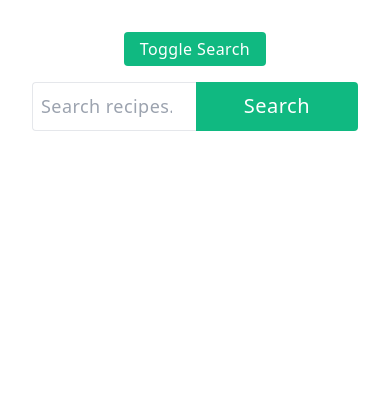
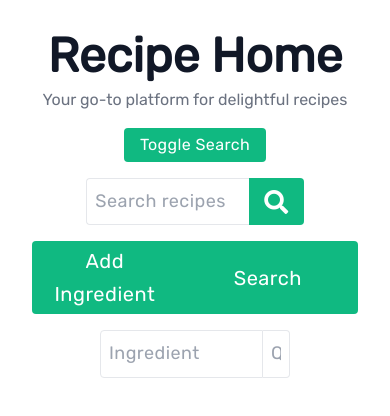
Before and after one commit to eduardkh/madeWithChatGPT, a plain HTML site: page recipe_app_ui/search/index.html in a window 390 px wide. Drawn offline with nearby package versions, Linux system fonts and the light colour scheme.

Commit message:
search Recipe Home

```diff
--- a/recipe_app_ui/main/styles.css
+++ b/recipe_app_ui/main/styles.css
@@ -10,7 +10,7 @@ input:focus {
     outline: none;
     border-color: #34D399;
     /* Tailwind's green-500 */
-    border-width: 2px;
+    border-width: 1px;
 }
 
 /* for search icon */
--- a/recipe_app_ui/search/index.html
+++ b/recipe_app_ui/search/index.html
@@ -4,15 +4,21 @@
 <head>
     <meta charset="UTF-8">
     <meta name="viewport" content="width=device-width, initial-scale=1.0">
-    <title>Recipe Search</title>
+    <title>Recipe Home</title>
     <!-- Tailwind CSS -->
     <link href="https://cdn.jsdelivr.net/npm/tailwindcss@2.2.19/dist/tailwind.min.css" rel="stylesheet">
     <!-- Custom Styles -->
     <link rel="stylesheet" href="styles.css">
+    <!-- Google Font Rubik -->
+    <link rel="stylesheet" href="https://fonts.googleapis.com/css2?family=Rubik&display=swap">
+    <!-- Font Awesome -->
+    <link rel="stylesheet" href="https://cdnjs.cloudflare.com/ajax/libs/font-awesome/5.15.3/css/all.min.css">
 </head>
 
 <body class="p-4">
     <header class="p-4 flex flex-col items-center">
+        <h1 class="text-5xl font-bold text-gray-900 mb-2">Recipe Home</h1>
+        <p class="text-gray-500 mb-4">Your go-to platform for delightful recipes</p>
         <!-- Toggle Button -->
         <div class="mb-4">
             <button id="toggleButton" onclick="toggleSearchType()"
@@ -23,25 +29,26 @@
         <!-- Single Search Section -->
         <div id="singleSearch" class="mb-4 flex justify-center w-full">
             <input type="search" placeholder="Search recipes..."
-                class="w-2/3 p-2 text-lg leading-relaxed tracking-wide rounded-l border border-r-0">
+                class="w-1/2 p-2 text-lg leading-relaxed tracking-wide rounded-l border border-r-0">
             <button type="submit"
-                class="bg-green-500 text-white text-xl leading-relaxed tracking-wide px-12 py-2 rounded-r border-l-0 hover:bg-green-400">Search</button>
+                class="bg-green-500 text-white text-2xl leading-relaxed tracking-wide w-1/6 py-1 rounded-r hover:bg-green-400">
+                <span class="block md:hidden icon-span"><i class="fas fa-search"></i></span>
+                <span class="hidden md:block">Search</span>
+            </button>
         </div>
 
         <!-- Ingredient Search Section -->
-        <div id="ingredientSearch" class="hidden w-full">
-            <div id="ingredientFields" class="mb-4"></div>
-            <!-- Add Ingredient Button -->
+        <div id="ingredientSearch" class="hiddens w-full">
             <div class="mb-4 flex justify-center">
+                <!-- Add Ingredient Button -->
                 <button onclick="addIngredientField()"
-                    class="bg-blue-500 text-white text-xl leading-relaxed tracking-wide px-4 py-2 rounded hover:bg-blue-400">Add
+                    class="bg-green-500 text-white text-xl leading-relaxed tracking-wide px-4 py-1 rounded-l hover:bg-green-400">Add
                     Ingredient</button>
+                <!-- Search Button -->
+                <button type="submit"
+                    class="bg-green-500 text-white text-xl leading-relaxed tracking-wide px-14 py-1 rounded-r hover:bg-green-400">Search</button>
             </div>
-            <!-- Search Button -->
-            <div class="flex justify-center">
-                <button type="submit"
-                    class="bg-green-500 text-white text-xl leading-relaxed tracking-wide px-14 py-2 rounded hover:bg-green-400">Search</button>
-            </div>
+            <div id="ingredientFields" class="flex flex-col justify-center w-full mb-4"></div>
         </div>
     </header>
     <!-- JavaScript File -->
--- a/recipe_app_ui/search/styles.css
+++ b/recipe_app_ui/search/styles.css
@@ -1,7 +1,19 @@
 /* Custom Styles */
+
+/* site font */
+body {
+    font-family: 'Rubik', sans-serif;
+}
+
+/* for focus in search box */
 input:focus {
     outline: none;
     border-color: #34D399;
     /* Tailwind's green-500 */
-    border-width: 2px;
+    border-width: 1px;
 }
+
+/* for search icon */
+.icon-span {
+    line-height: 0;
+}
```
